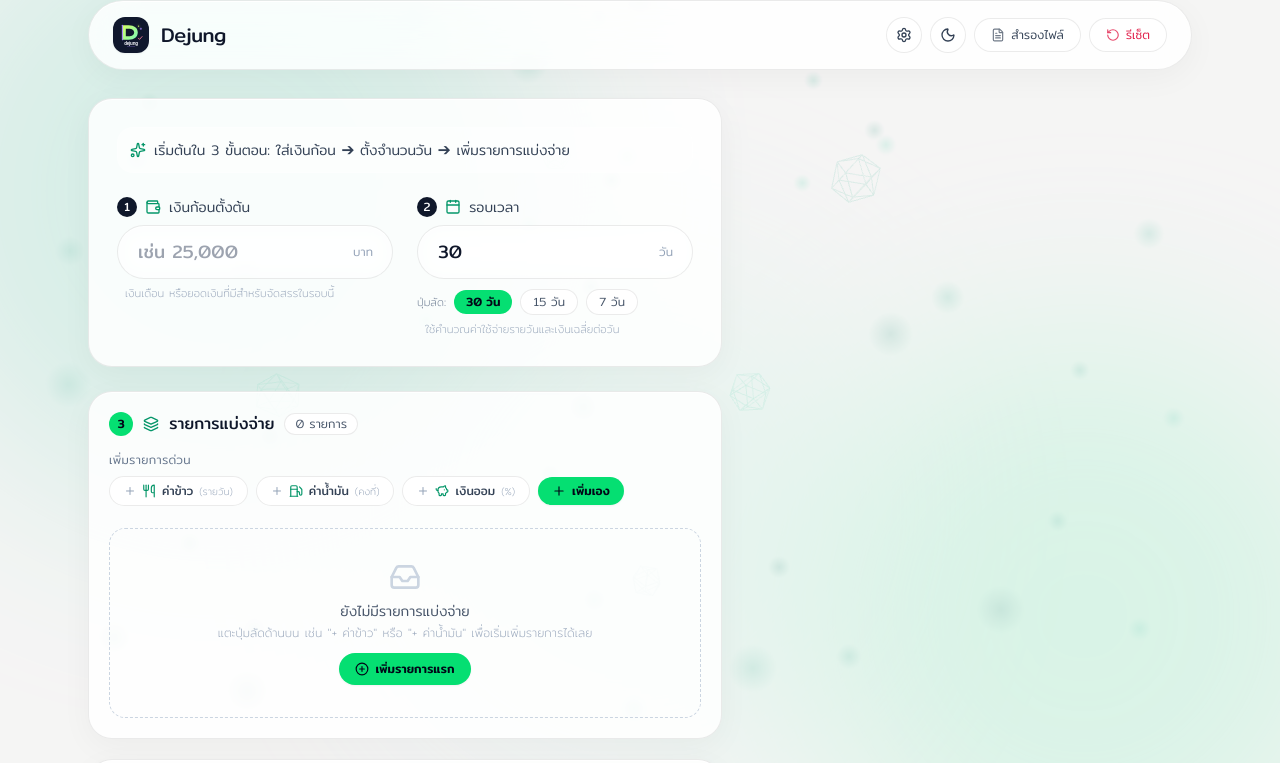
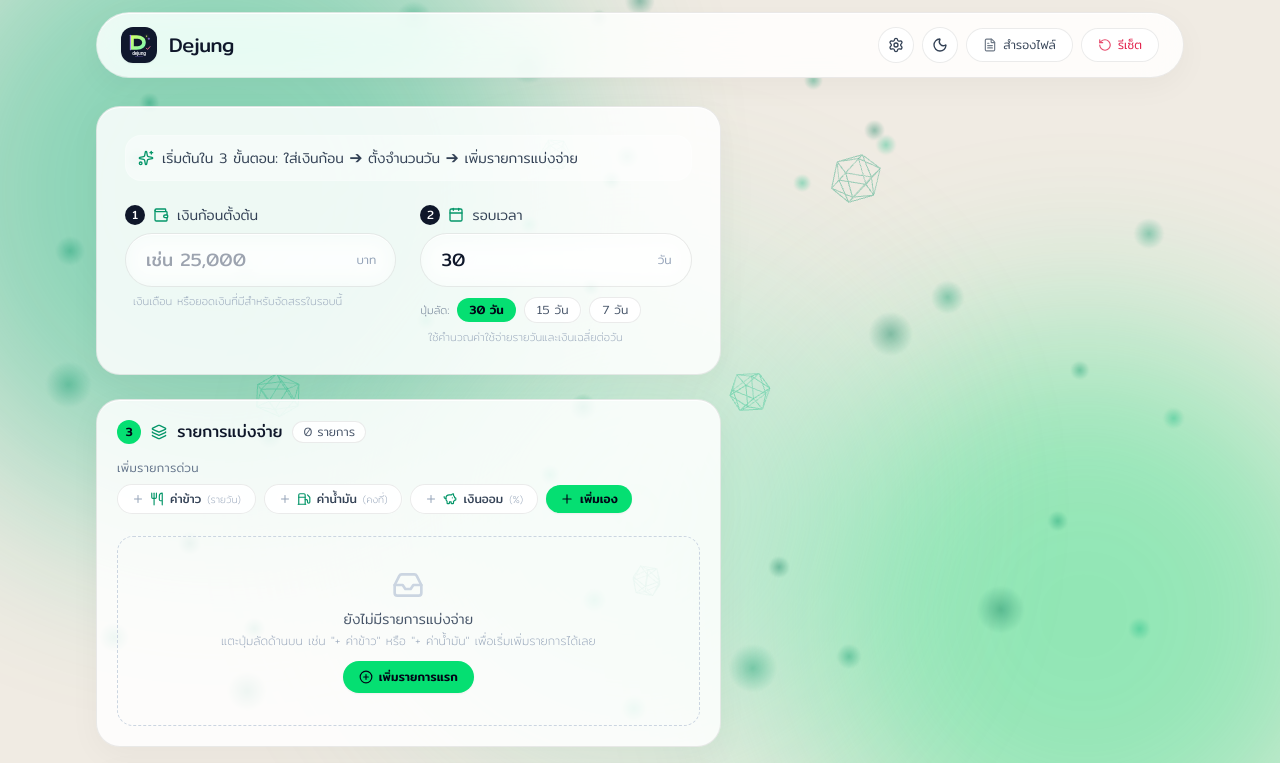
Before and after one commit to Jett1208/Dejung, a React (Vite) app: page / in a window 1280 px wide. Shown: the top 763 px of the page. Built offline with nearby package versions, Linux system fonts and the light colour scheme.

Commit message:
feat(pwa): add safe area insets, sticky safe header, and eliminate faint bottom box for iOS/iPad

```diff
--- a/src/App.tsx
+++ b/src/App.tsx
@@ -67,11 +67,11 @@ export function App() {
   const toggleTheme = () => setIsDark((prev) => !prev);
 
   return (
-    <div className="min-h-screen bg-slate-50/70 dark:bg-black/25 text-slate-800 dark:text-white pb-28 lg:pb-16 font-sans relative selection:bg-brand-lime selection:text-slate-950 transition-colors duration-300">
+    <div className="min-h-screen text-slate-800 dark:text-white pt-[max(0.75rem,env(safe-area-inset-top))] pb-[max(7rem,calc(env(safe-area-inset-bottom)+5.5rem))] lg:pb-[max(3rem,calc(env(safe-area-inset-bottom)+2rem))] pl-[env(safe-area-inset-left)] pr-[env(safe-area-inset-right)] font-sans relative selection:bg-brand-lime selection:text-slate-950 transition-colors duration-300">
       {/* 3D Ambient WebGL Background Particles (Toggleable via Settings) */}
       {settings.enable3DBackground && <Ambient3DBackground isDark={isDark} />}
 
-      <div className="max-w-6xl mx-auto px-4 sm:px-6 relative z-10">
+      <div className="max-w-6xl mx-auto px-4 sm:px-6 md:px-8 relative z-10">
         {/* Header with Gen Z Logo & Theme / Settings Toggle */}
         <Header
           isDark={isDark}
--- a/src/components/Header.tsx
+++ b/src/components/Header.tsx
@@ -25,7 +25,7 @@ export const Header: React.FC<HeaderProps> = ({
 
   return (
     <>
-      <header className="flex items-center justify-between py-4 px-4 sm:px-6 mb-7 glass-panel rounded-full">
+      <header className="flex items-center justify-between py-3.5 px-4 sm:px-6 mb-7 glass-panel rounded-full sticky top-[max(0.5rem,env(safe-area-inset-top))] z-30 shadow-md backdrop-blur-xl">
         {/* Brand Logo & Clean Title */}
         <div className="flex items-center gap-3">
           <img
--- a/src/components/StickyBottomBar.tsx
+++ b/src/components/StickyBottomBar.tsx
@@ -19,7 +19,7 @@ export const StickyBottomBar: React.FC<StickyBottomBarProps> = ({ summary, items
       {/* Floating Bottom Bar (Mobile/iPad) - Tappable anywhere */}
       <div
         onClick={() => setIsExpanded(true)}
-        className={`lg:hidden fixed bottom-0 left-0 right-0 z-40 glass-panel rounded-t-3xl border-b-0 px-4 py-3 cursor-pointer transition select-none ${
+        className={`lg:hidden fixed bottom-0 left-0 right-0 z-40 glass-panel rounded-t-3xl border-b-0 px-4 pt-3 pb-[max(0.75rem,env(safe-area-inset-bottom))] cursor-pointer transition select-none ${
           summary.isOverAllocated
             ? 'ring-1 ring-rose-500/40 text-rose-800 dark:text-rose-200'
             : 'text-slate-800 dark:text-white'
@@ -91,7 +91,7 @@ export const StickyBottomBar: React.FC<StickyBottomBarProps> = ({ summary, items
             onClick={() => setIsExpanded(false)}
           />
 
-          <div className="relative glass-panel rounded-t-3xl max-h-[85vh] overflow-y-auto p-5 z-10 animate-in slide-in-from-bottom duration-300">
+          <div className="relative glass-panel rounded-t-3xl max-h-[85vh] overflow-y-auto p-5 pb-[max(1.5rem,calc(env(safe-area-inset-bottom)+1rem))] z-10 animate-in slide-in-from-bottom duration-300">
             {/* Handle bar */}
             <div className="w-12 h-1 bg-white/20 rounded-full mx-auto mb-4" />
 
--- a/src/index.css
+++ b/src/index.css
@@ -51,6 +51,7 @@
 body {
   margin: 0;
   min-height: 100vh;
+  min-height: -webkit-fill-available;
   -webkit-font-smoothing: antialiased;
   -moz-osx-font-smoothing: grayscale;
   background-color: var(--bg-base);
```
Also changed, not shown: 3 other files (tests, documents, lock files or other folders).
